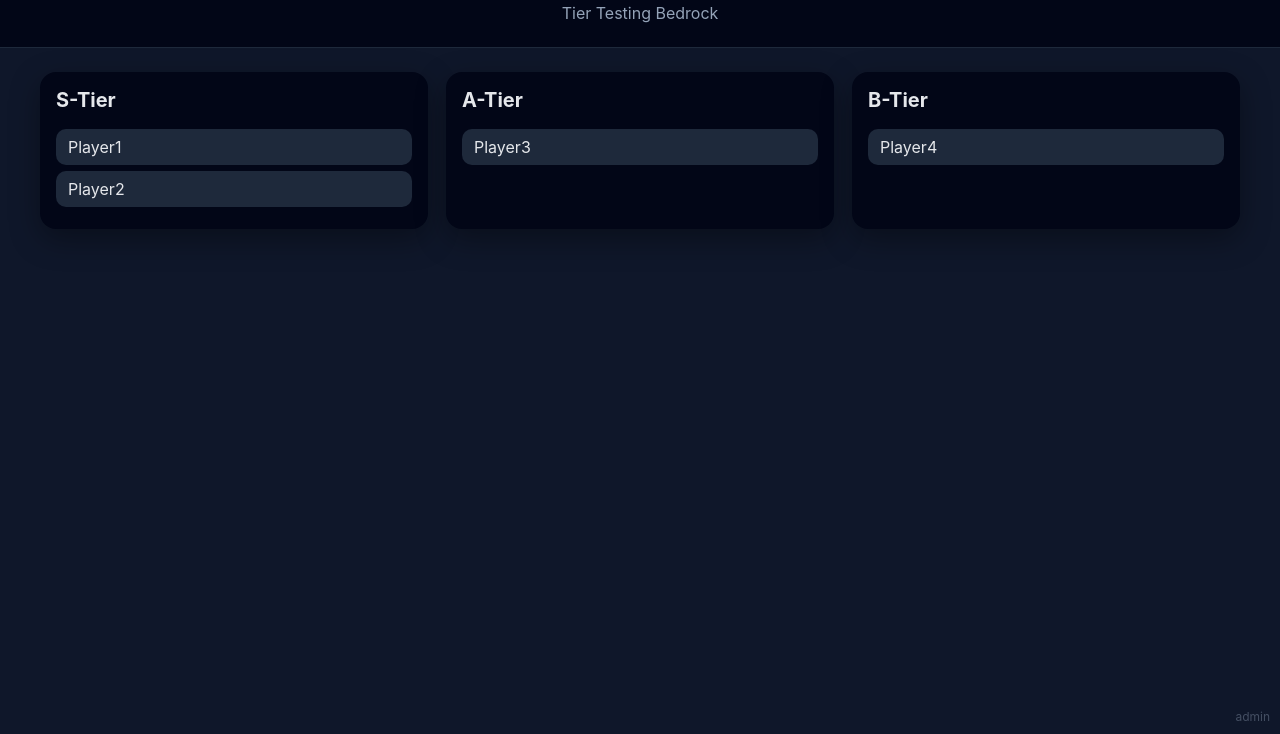
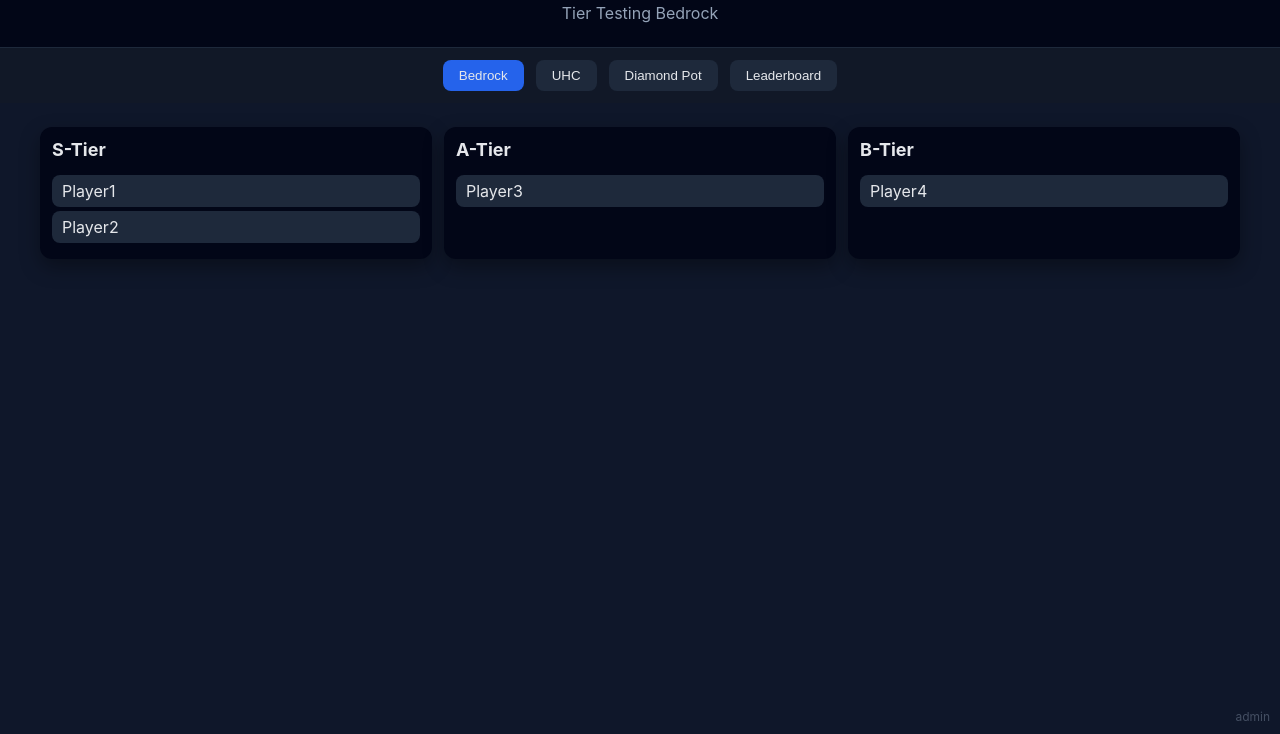
Before and after one commit to TibetttYT/McTiers-Bedrock, a plain HTML site: page index.html in a window 1280 px wide. Shown: the part 66-800 px from the top of the page. Drawn offline with Linux system fonts and the light colour scheme.

Commit message:
Update index.html

```diff
--- a/index.html
+++ b/index.html
@@ -9,15 +9,18 @@ body { margin:0; font-family:'Inter',sans-serif; background:#0f172a; color:#e5e7
 header { padding:24px; text-align:center; background:#020617; border-bottom:1px solid #1e293b; }
 header h1 { margin:0; font-size:32px; }
 header p { margin:6px 0 0; color:#94a3b8; }
-.tiers { display:grid; grid-template-columns: repeat(auto-fit, minmax(200px,1fr)); gap:18px; padding:24px; max-width:1200px; margin:auto; }
-.tier { background:#020617; border-radius:16px; padding:16px; box-shadow:0 10px 30px rgba(0,0,0,.35); }
-.tier h2 { margin-top:0; font-size:20px; }
-.player { background:#1e293b; border-radius:10px; padding:8px 12px; margin:6px 0; cursor:grab; }
+nav { display:flex; justify-content:center; gap:12px; padding:12px 0; background:#111827; }
+nav button { background:#1e293b; border:none; color:#e5e7eb; padding:8px 16px; border-radius:8px; cursor:pointer; }
+nav button.active { background:#2563eb; }
+.tiers { display:grid; grid-template-columns: repeat(auto-fit, minmax(180px,1fr)); gap:12px; padding:24px; max-width:1200px; margin:auto; }
+.tier { background:#020617; border-radius:12px; padding:12px; box-shadow:0 8px 20px rgba(0,0,0,.35); }
+.tier h2 { margin-top:0; font-size:18px; }
+.player { background:#1e293b; border-radius:8px; padding:6px 10px; margin:4px 0; cursor:grab; }
 .player.dragging { opacity:0.5; }
 .admin-link { position:fixed; bottom:10px; right:10px; font-size:12px; opacity:.4; color:#94a3b8; text-decoration:none; }
-.admin-panel { position:fixed; top:50%; left:50%; transform:translate(-50%, -50%); background:#020617; border:1px solid #334155; padding:24px; border-radius:16px; max-width:400px; width:90%; box-shadow:0 10px 40px rgba(0,0,0,.5); display:none; z-index:1000; }
+.admin-panel { position:fixed; top:50%; left:50%; transform:translate(-50%, -50%); background:#020617; border:1px solid #334155; padding:20px; border-radius:12px; max-width:400px; width:90%; box-shadow:0 10px 40px rgba(0,0,0,.5); display:none; z-index:1000; }
 .admin-panel h2 { margin-top:0; }
-.admin-panel button { background:#2563eb; border:none; color:white; padding:8px 16px; border-radius:10px; cursor:pointer; margin-top:10px; }
+.admin-panel button { background:#2563eb; border:none; color:white; padding:8px 16px; border-radius:8px; cursor:pointer; margin-top:10px; }
 .overlay { position:fixed; top:0; left:0; width:100%; height:100%; background:rgba(0,0,0,.6); display:none; z-index:999; }
 </style>
 </head>
@@ -26,6 +29,12 @@ header p { margin:6px 0 0; color:#94a3b8; }
 <h1>TTB</h1>
 <p>Tier Testing Bedrock</p>
 </header>
+<nav id="menu">
+<button data-tab="Bedrock" class="active">Bedrock</button>
+<button data-tab="UHC">UHC</button>
+<button data-tab="DiamondPot">Diamond Pot</button>
+<button data-tab="Leaderboard">Leaderboard</button>
+</nav>
 <section class="tiers" id="tiers"></section>
 <a class="admin-link" href="#" id="adminBtn">admin</a>
 <div class="overlay" id="overlay"></div>
@@ -35,25 +44,26 @@ header p { margin:6px 0 0; color:#94a3b8; }
 <div id="adminContent"></div>
 <button id="saveBtn">Save</button>
 </div>
-
 <script>
 const defaultData = {
-  "S-Tier":["Player1","Player2"],
-  "A-Tier":["Player3"],
-  "B-Tier":["Player4"]
+  Bedrock: {"S-Tier":["Player1","Player2"],"A-Tier":["Player3"],"B-Tier":["Player4"]},
+  UHC: {"S-Tier":["UHC1"],"A-Tier":["UHC2"],"B-Tier":["UHC3"]},
+  DiamondPot: {"S-Tier":["DP1"],"A-Tier":["DP2"],"B-Tier":["DP3"]},
+  Leaderboard: {"Top":["L1","L2","L3"]}
 };
+let activeTab = 'Bedrock';
 let data = JSON.parse(localStorage.getItem('tiers')) || defaultData;
-
 const tiersContainer = document.getElementById('tiers');
 
 function render() {
   tiersContainer.innerHTML = '';
-  for (const tier in data) {
+  const tabData = data[activeTab];
+  for (const tier in tabData) {
     const tierDiv = document.createElement('div');
     tierDiv.className = 'tier';
     tierDiv.dataset.tier = tier;
     tierDiv.innerHTML = `<h2>${tier}</h2>`;
-    data[tier].forEach(player=>{
+    tabData[tier].forEach(player=>{
       const playerDiv=document.createElement('div');
       playerDiv.className='player';
       playerDiv.draggable=true;
@@ -87,7 +97,7 @@ function saveData() {
   document.querySelectorAll('.tier').forEach(td=>{
     newData[td.dataset.tier]=Array.from(td.querySelectorAll('.player')).map(p=>p.textContent);
   });
-  data=newData;
+  data[activeTab]=newData;
   localStorage.setItem('tiers',JSON.stringify(data));
 }
 
@@ -106,12 +116,13 @@ overlay.addEventListener('click',()=>{adminPanel.style.display='none';overlay.st
 function renderAdminPanel(){
   const content=document.getElementById('adminContent');
   content.innerHTML='';
-  for(const tier in data){
+  const tabData = data[activeTab];
+  for(const tier in tabData){
     const div=document.createElement('div');
     div.className='tier';
     div.dataset.tier=tier;
     div.innerHTML=`<h2>${tier}</h2>`;
-    data[tier].forEach(player=>{
+    tabData[tier].forEach(player=>{
       const playerDiv=document.createElement('div');
       playerDiv.className='player';
       playerDiv.draggable=true;
@@ -131,6 +142,15 @@ saveBtn.addEventListener('click',()=>{
   render();
 });
 
+document.querySelectorAll('#menu button').forEach(btn=>{
+  btn.addEventListener('click',()=>{
+    document.querySelectorAll('#menu button').forEach(b=>b.classList.remove('active'));
+    btn.classList.add('active');
+    activeTab = btn.dataset.tab;
+    render();
+  });
+});
+
 render();
 </script>
 </body>
```
